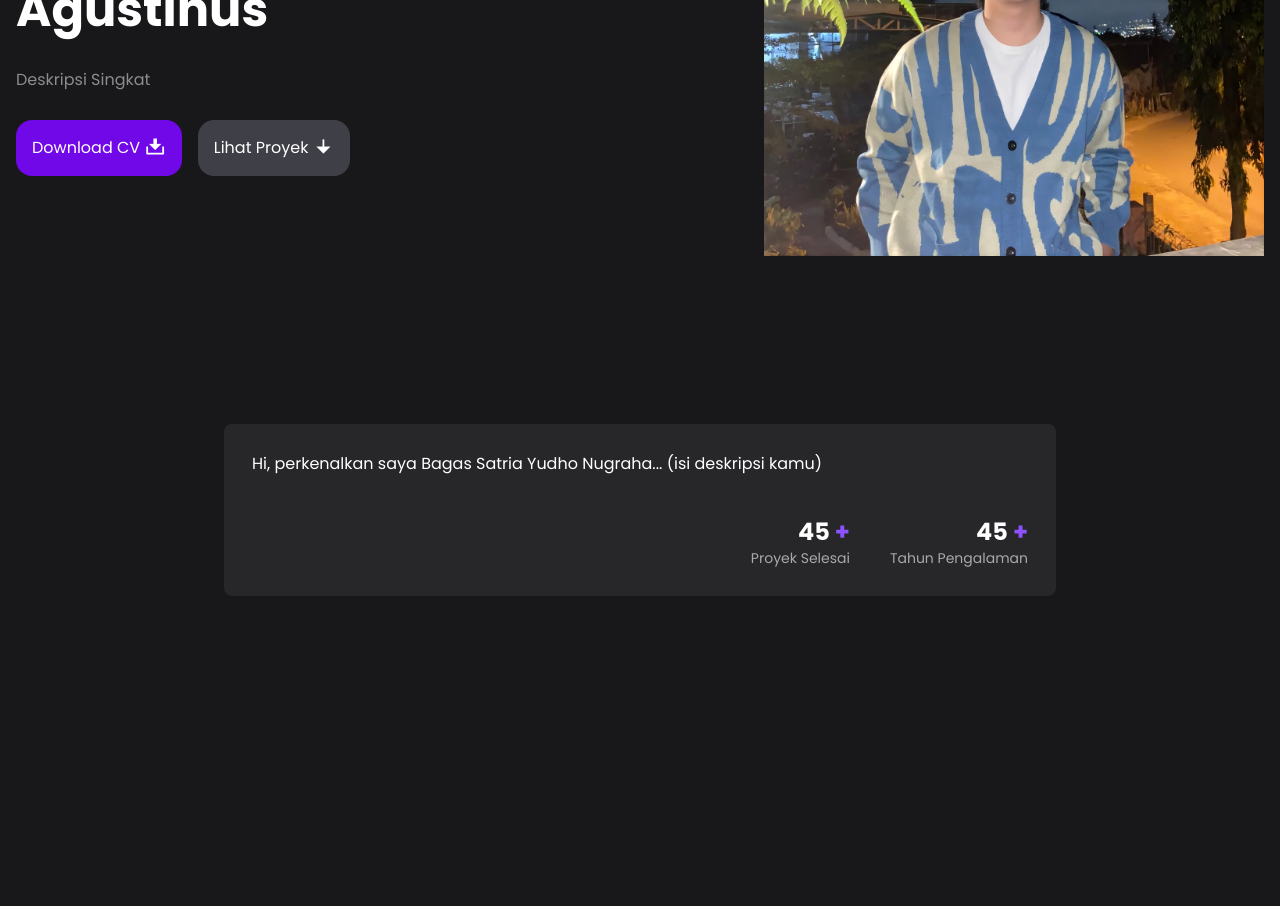
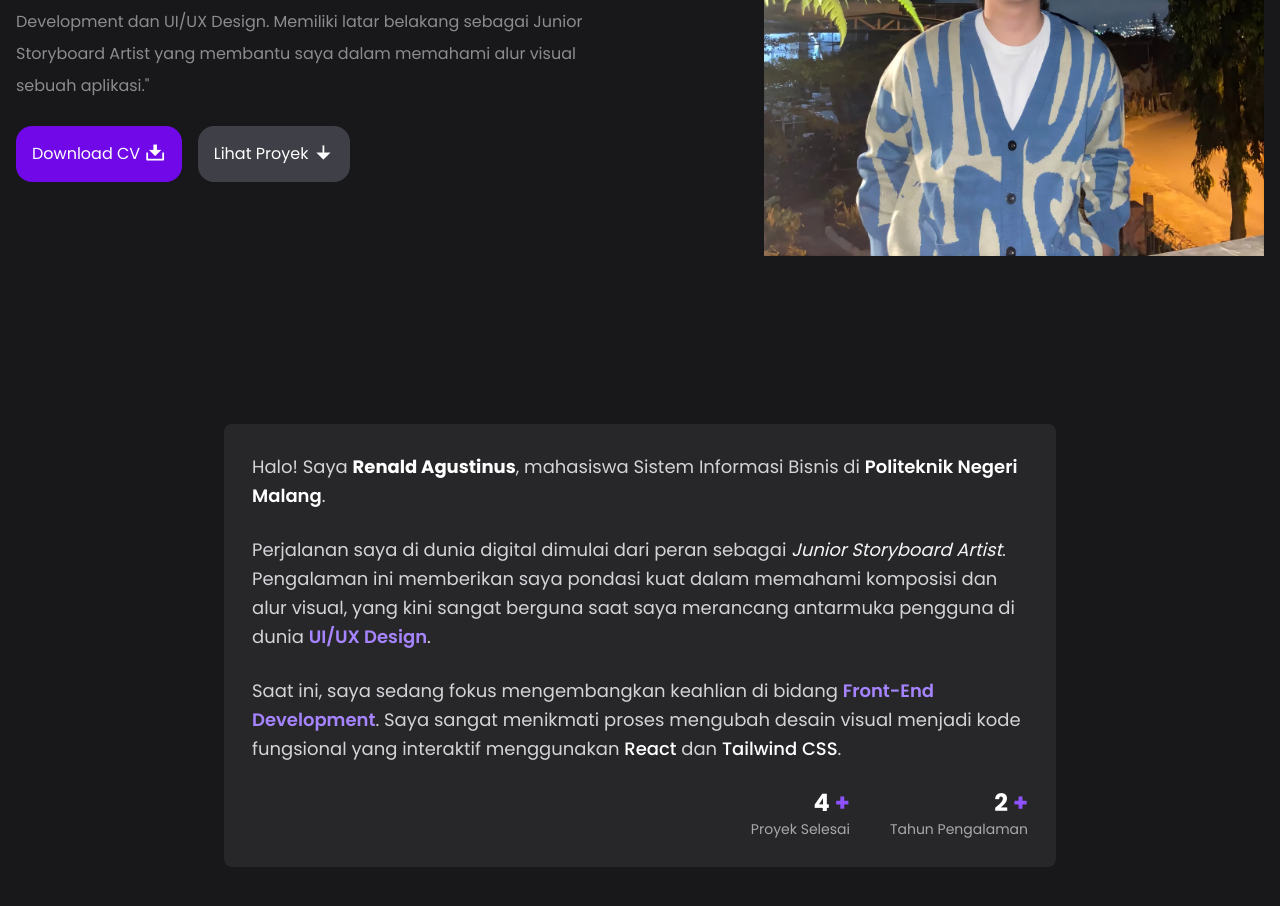
Before and after one commit to RenaldAgustinus/Portofolio-react, a React (Vite) app: page / in a window 1280 px wide. Shown: the part 400-1306 px from the top of the page. Built offline with nearby package versions, Linux system fonts and the light colour scheme.

Commit message:
menambahkan link sosmed dan merapikan teks

```diff
--- a/src/App.jsx
+++ b/src/App.jsx
@@ -17,16 +17,19 @@ function App() {
       {/* SECTION HERO */}
       <div className="hero grid md:grid-cols-2 items-center pt-10 xl:gap-0 gap-6 grid-cols-1">
         <div className="animate__animated animate__fadeInUp animate__delay-3s">
-          <div className="flex items-center gap-3 mb-3 bg-zinc-800 w-fit p-4 rounded-2xl">
-            <img src={DataImage.HeroImage} alt="Hero Image" className="w-10 rounded-md" loading="lazy" />
-            <q>KATAKATA/DESKRIPSI</q>
-          </div>
           <h1 className="text-5xl/tight font-bold mb-6">Hi, Saya Renald Agustinus</h1>
           <p className="text-base/loose mb-6 opacity-50">
-            Deskripsi Singkat
+            "Mahasiswa Sistem Informasi Bisnis yang sedang mendalami Front-End Development dan UI/UX Design.
+            Memiliki latar belakang sebagai Junior Storyboard Artist yang membantu saya dalam memahami alur visual sebuah aplikasi."
           </p>
           <div className="flex items-center sm:gap-4 gap-2">
-            <a href="#" className="bg-violet-700 p-4 rounded-2xl hover:bg-violet-500">Download CV <i className="ri-download-2-fill ri-lg"></i></a>
+            <a
+              href="/CV_Renald_Agustinus.pdf"
+              download="CV_Renald_Agustinus.pdf"
+              className="bg-violet-700 p-4 rounded-2xl hover:bg-violet-500"
+            >
+              Download CV <i className="ri-download-2-fill ri-lg"></i>
+            </a>
             <a href="#proyek" className="bg-zinc-700 p-4 rounded-2xl hover:bg-zinc-500">Lihat Proyek <i className="ri-arrow-down-fill ri-lg"></i></a>
           </div>
         </div>
@@ -36,17 +39,27 @@ function App() {
       {/* SECTION TENTANG */}
       <div className="tentang mt-32 py-10"id="tentang">
         <div className="xl:w-2/3 lg:w-3/4 w-full mx-auto p-7 bg-zinc-800 rounded-lg " data-aos="fade-up" data-aos-duration="1000">
-          <p className="text-base mb-10">
-            Hi, perkenalkan saya Bagas Satria Yudho Nugraha... (isi deskripsi kamu)
+          <div className="text-base/loose md:text-lg/relaxed space-y-6 text-zinc-300">
+          <p>
+            Halo! Saya <span className="text-white font-bold">Renald Agustinus</span>, mahasiswa Sistem Informasi Bisnis di <span className="text-white font-semibold">Politeknik Negeri Malang</span>.
           </p>
+
+          <p>
+            Perjalanan saya di dunia digital dimulai dari peran sebagai <span className="italic text-zinc-100">Junior Storyboard Artist</span>. Pengalaman ini memberikan saya pondasi kuat dalam memahami komposisi dan alur visual, yang kini sangat berguna saat saya merancang antarmuka pengguna di dunia <span className="text-violet-400 font-semibold">UI/UX Design</span>.
+          </p>
+
+          <p>
+            Saat ini, saya sedang fokus mengembangkan keahlian di bidang <span className="text-violet-400 font-semibold">Front-End Development</span>. Saya sangat menikmati proses mengubah desain visual menjadi kode fungsional yang interaktif menggunakan <span className="text-white font-medium">React</span> dan <span className="text-white font-medium">Tailwind CSS</span>.
+          </p>
+        </div>
 
           <div className="flex justify-end gap-10 mt-6">
             <div className="text-right">
-              <h1 className="text-2xl font-bold">45 <span className="text-violet-500">+</span></h1>
+              <h1 className="text-2xl font-bold">4 <span className="text-violet-500">+</span></h1>
               <p className="text-sm opacity-60">Proyek Selesai</p>
             </div>
             <div className="text-right">
-              <h1 className="text-2xl font-bold">45 <span className="text-violet-500">+</span></h1>
+              <h1 className="text-2xl font-bold">2 <span className="text-violet-500">+</span></h1>
               <p className="text-sm opacity-60">Tahun Pengalaman</p>
             </div>
           </div>
--- a/src/component/Footer.jsx
+++ b/src/component/Footer.jsx
@@ -11,13 +11,13 @@ const Footer = () => {
         </div>
 
         <div className="flex items-center gap-4">
-            <a href="#" className="hover:text-violet-500 transition-colors">
+            <a href="https://github.com/RenaldAgustinus" target="_blank" rel="noreferrer" className="hover:text-violet-500 transition-colors">
                 <i className="ri-github-fill ri-2x"></i>
             </a>
-            <a href="#" className="hover:text-violet-500 transition-colors">
+            <a href="https://www.instagram.com/renaldagustinus412?igsh=eDJmdm4zc3V3aHdn" target="_blank" rel="noreferrer" className="hover:text-violet-500 transition-colors">
                 <i className="ri-instagram-fill ri-2x"></i>
             </a>
-            <a href="#" className="hover:text-violet-500 transition-colors">
+            <a href="https://www.linkedin.com/in/renald-agustinus-82355a361" target="_blank" rel="noreferrer" className="hover:text-violet-500 transition-colors">
                 <i className="ri-linkedin-fill ri-2x"></i>
             </a>
         </div>
```
